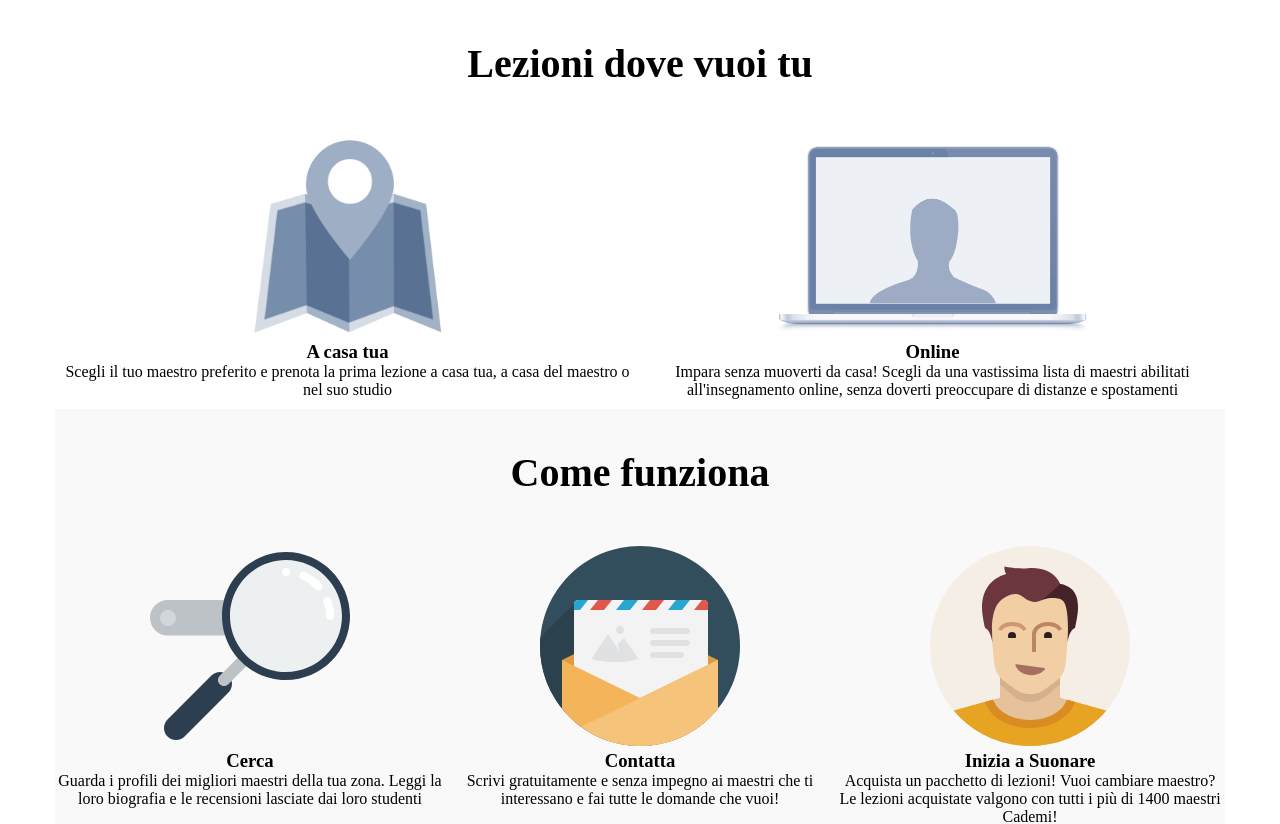
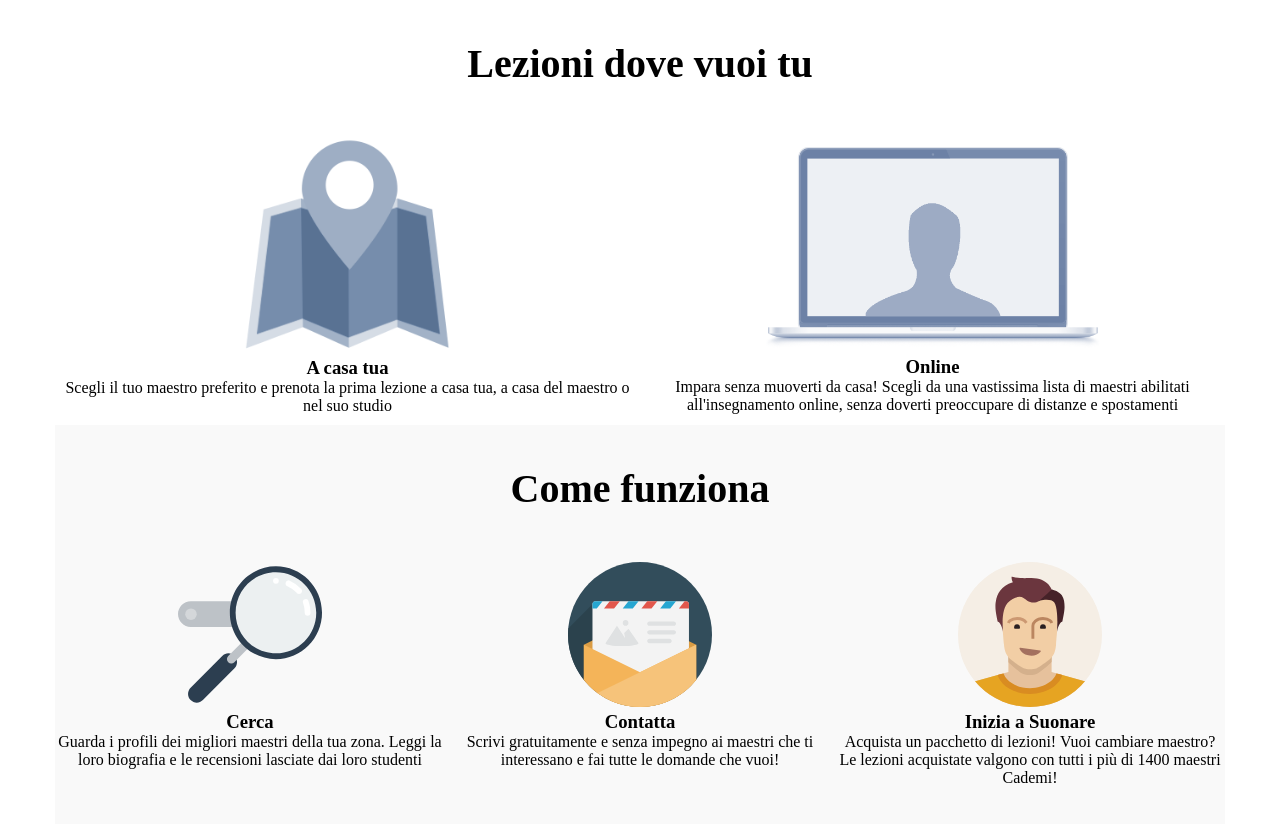
Before and after one commit to UmbertoPelle/html-css-resp-wannabe-12bool, a plain HTML site: page index.html in a window 1280 px wide. Shown: the top 824 px of the page. Drawn offline with Linux system fonts and the light colour scheme.

Commit message:
Correzione img

```diff
--- a/css/main.css
+++ b/css/main.css
@@ -18,7 +18,7 @@ h1{
 }
 
 .row img{
-  max-height: 200px;
+  max-width:60%;
 }
 
 .grey{
@@ -33,5 +33,9 @@ h1{
 }
 
 img[src$=".svg"]{
-  height: 300px;
+  width:37%;
 }
+
+img[src*="map"]{
+  width:37%;
+}
```
